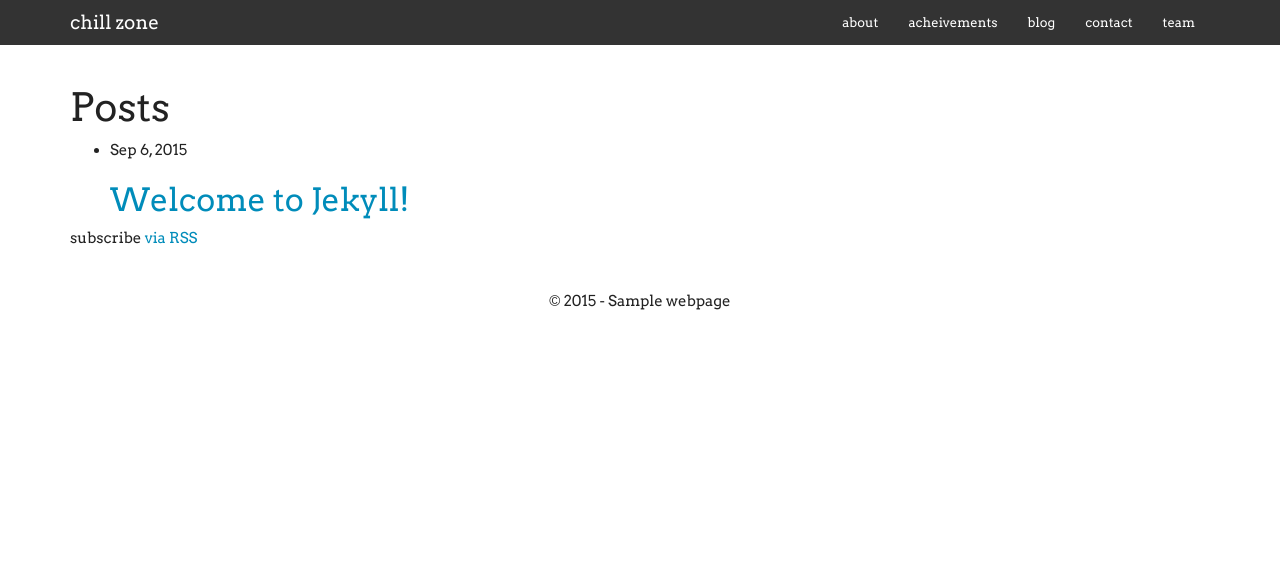
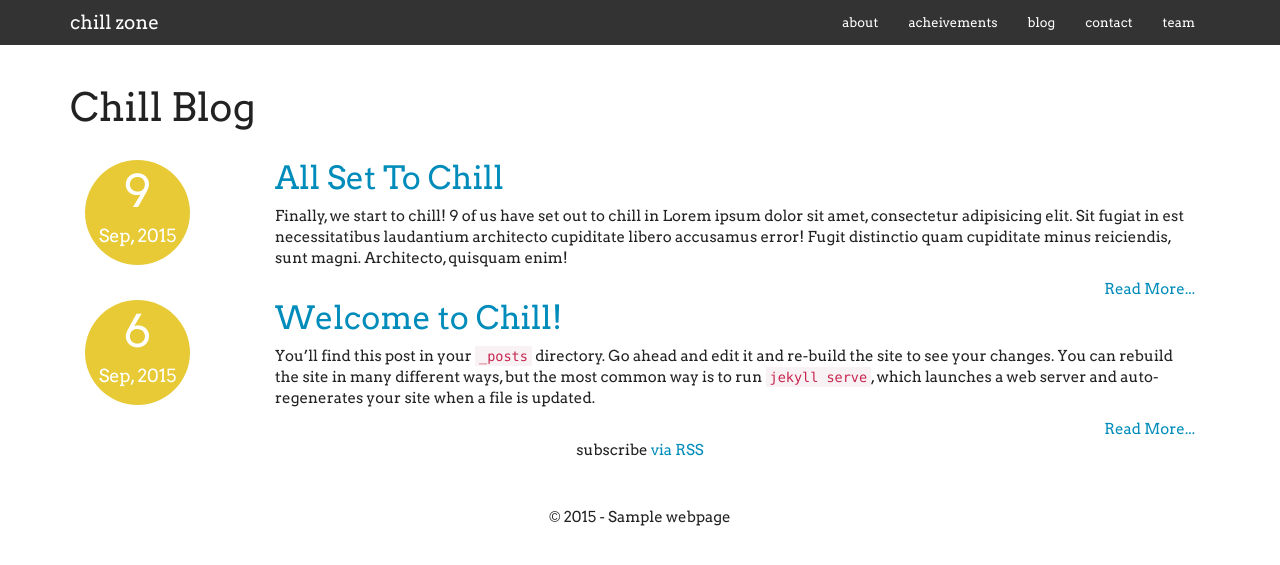
Before and after one commit to aditmehta/sample, a Jekyll site: the page built from blog.html, in a window 1280 px wide. Shown: the top 565 px of the page. Built offline with Jekyll 4.4.1, drawn with Linux system fonts in a browser that asks for light colours.

Commit message:
added information to the blog page and also styling

```diff
--- a/_layouts/post.html
+++ b/_layouts/post.html
@@ -1,5 +1,5 @@
 ---
-layout: default
+layout: page
 ---
 <div class="post">
 
--- a/_posts/2015-09-06-welcome-to-jekyll.markdown
+++ b/_posts/2015-09-06-welcome-to-jekyll.markdown
@@ -1,6 +1,6 @@
 ---
 layout: post
-title:  "Welcome to Jekyll!"
+title:  "Welcome to Chill!"
 date:   2015-09-06 16:15:03
 categories: jekyll update
 ---
--- /dev/null
+++ b/_posts/2015-09-11-all-set-to-chill.html
@@ -0,0 +1,13 @@
+---
+layout: post
+title:  "All Set To Chill"
+date:   2015-09-09 11:11:11
+categories: chill happy
+---
+<p>
+  Finally, we start to chill! 9 of us have set out to chill in Lorem ipsum dolor sit amet, consectetur adipisicing elit. Sit fugiat in est necessitatibus laudantium architecto cupiditate libero accusamus error! Fugit distinctio quam cupiditate minus reiciendis, sunt magni. Architecto, quisquam enim!
+</p>
+
+<p>
+  Lorem ipsum dolor sit amet, consectetur adipisicing elit. Architecto ullam omnis quae soluta accusamus cumque itaque veritatis rerum fuga commodi eum quos, deleniti distinctio odit velit possimus, similique repellat tenetur magnam praesentium? Dolores, cum, molestias.
+</p>
--- /dev/null
+++ b/_sass/_blog.scss
@@ -0,0 +1,28 @@
+#blog{
+  #posts{
+  margin-top: 2em;
+    .post{
+      h2{
+        margin-top: 0;
+      }
+      .date-box{
+        text-align: center;
+        background-color: #E7CA36;
+        width: 7em;
+        height: 7em;
+        border-radius: 50%;
+        color: #FFF;
+      }
+      .date{
+        font-size: 3em;
+      }
+      .month{
+        font-size: 1.2em;
+      }
+    }
+  }
+  .subscribe{
+    text-align: center;
+    margin: 1em 0;
+  }
+}
--- a/blog.html
+++ b/blog.html
@@ -5,22 +5,31 @@ permalink: /blog/
 position: 3
 ---
 
-<div class="home">
+<div id="blog">
 
-  <h1 class="page-heading">Posts</h1>
+  <h1>Chill Blog</h1>
 
-  <ul class="post-list">
+  <section id="posts">
     {% for post in site.posts %}
-      <li>
-        <span class="post-meta">{{ post.date | date: "%b %-d, %Y" }}</span>
-
+    <article class="post">
+      <div class="col-sm-2 hidden-xs">
+        <div class="date-box">
+          <div class="date">{{ post.date | date: "%-d" }}</div>
+          <div class="month">{{ post.date | date: "%b, %Y" }}</div>
+        </div>
+      </div>
+      <div class="col-sm-10">
         <h2>
           <a class="post-link" href="{{ post.url | prepend: site.baseurl }}">{{ post.title }}</a>
         </h2>
-      </li>
+        <p>{{post.excerpt}}</p>
+        <a href="{{ post.url | prepend: site.baseurl }}" class="pull-right">Read More...</a>
+      </div>
+    </article>
     {% endfor %}
-  </ul>
+  </section>
 
-  <p class="rss-subscribe">subscribe <a href="{{ "/feed.xml" | prepend: site.baseurl }}">via RSS</a></p>
-
+  <div class="subscribe">
+    subscribe <a href="{{ "/feed.xml" | prepend: site.baseurl }}">via RSS</a>
+  </div>
 </div>
--- a/css/main.scss
+++ b/css/main.scss
@@ -8,5 +8,6 @@
         "theme",
         "common",
         "land",
-        "about"
+        "about",
+        "blog"
 ;
```
